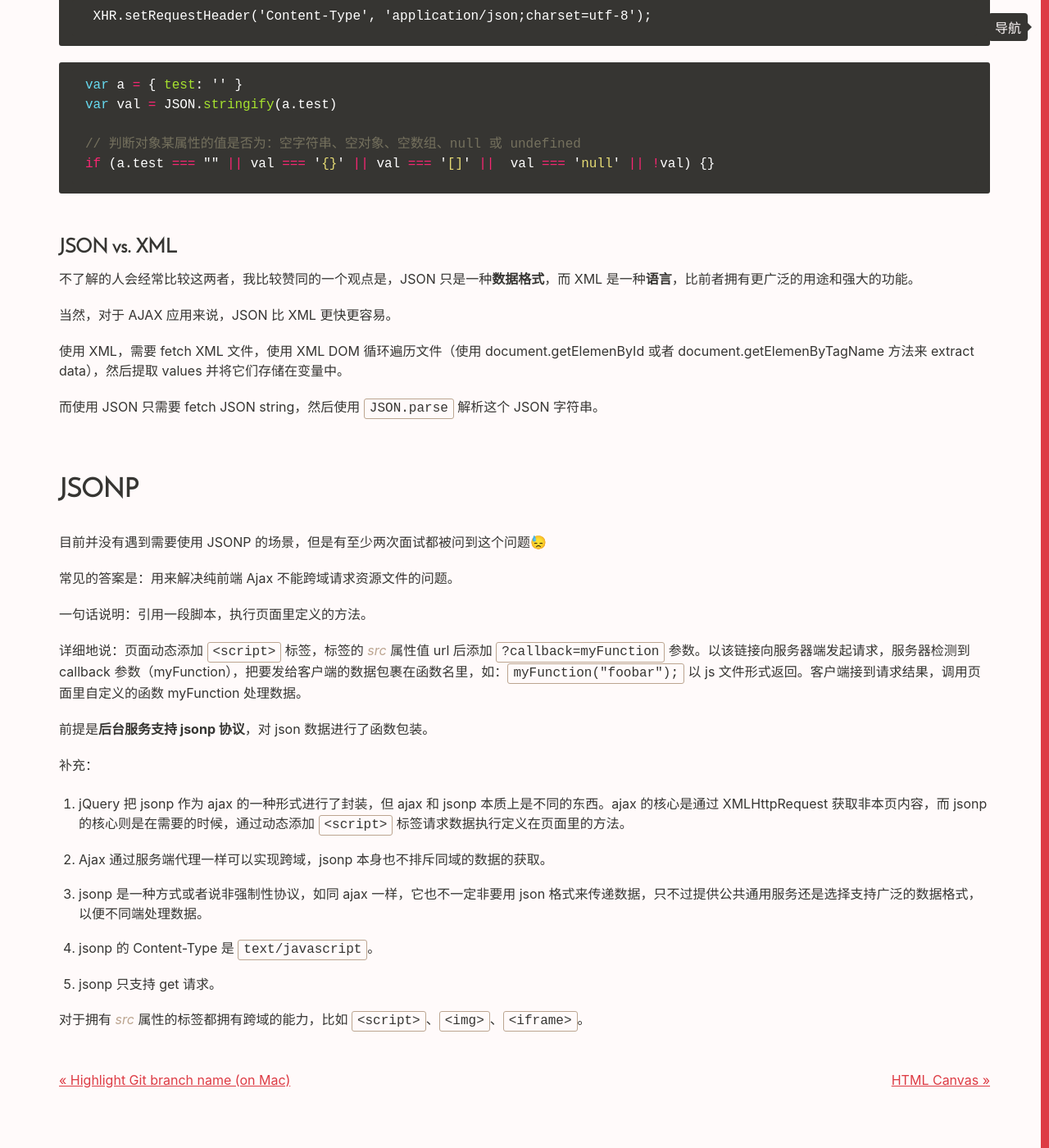
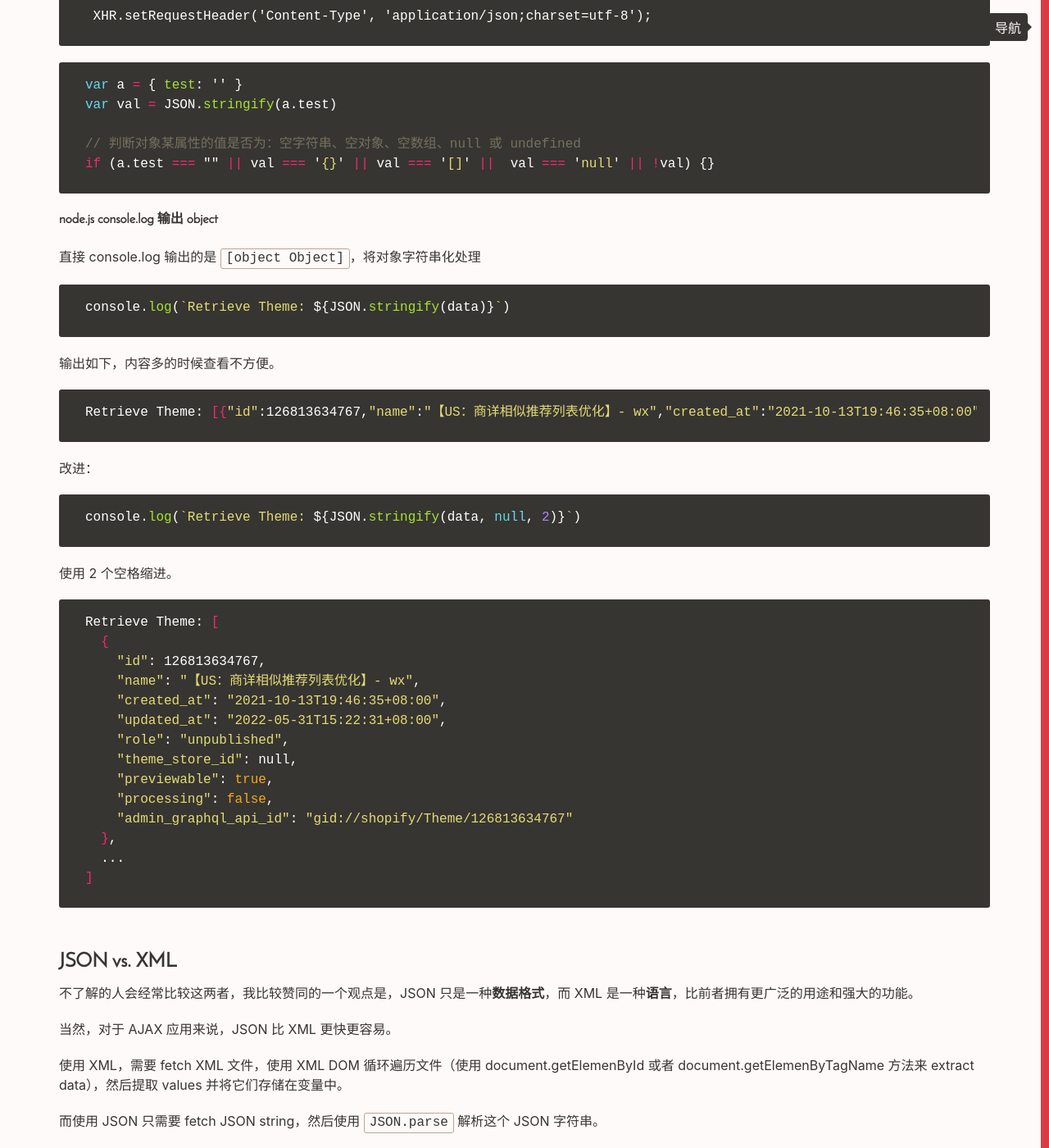
Before and after one commit to Vivi-wu/dive-into-web, a Jekyll site: the page built from _posts/2015-07-15-JavaScript-JSON.markdown, in a window 1280 px wide and 1400 px high, scrolled down 1574 px. Shown: the whole window at 82% size. Built offline with Jekyll 4.4.1, drawn with Linux system fonts in a browser that asks for light colours.

Commit message:
update blog for JSON.stringify indentation

````diff
--- a/_posts/2015-07-15-JavaScript-JSON.markdown
+++ b/_posts/2015-07-15-JavaScript-JSON.markdown
@@ -64,6 +64,44 @@ var val = JSON.stringify(a.test)
 // 判断对象某属性的值是否为：空字符串、空对象、空数组、null 或 undefined
 if (a.test === "" || val === '{}' || val === '[]' ||  val === 'null' || !val) {}
 ```
+
+#### node.js console.log 输出 object
+
+直接 console.log 输出的是 `[object Object]`，将对象字符串化处理
+
+```js
+console.log(`Retrieve Theme: ${JSON.stringify(data)}`)
+```
+输出如下，内容多的时候查看不方便。
+
+```shell
+Retrieve Theme: [{"id":126813634767,"name":"【US：商详相似推荐列表优化】- wx","created_at":"2021-10-13T19:46:35+08:00","updated_at":"2022-05-31T15:22:31+08:00","role":"unpublished","theme_store_id":null,"previewable":true,"processing":false,"admin_graphql_api_id":"gid://shopify/Theme/126813634767"},...}]
+```
+
+改进：
+
+```js
+console.log(`Retrieve Theme: ${JSON.stringify(data, null, 2)}`)
+```
+使用 2 个空格缩进。
+
+```shell
+Retrieve Theme: [
+  {
+    "id": 126813634767,
+    "name": "【US：商详相似推荐列表优化】- wx",
+    "created_at": "2021-10-13T19:46:35+08:00",
+    "updated_at": "2022-05-31T15:22:31+08:00",
+    "role": "unpublished",
+    "theme_store_id": null,
+    "previewable": true,
+    "processing": false,
+    "admin_graphql_api_id": "gid://shopify/Theme/126813634767"
+  },
+  ...
+]
+```
+
 ### JSON vs. XML
 
 不了解的人会经常比较这两者，我比较赞同的一个观点是，JSON 只是一种**数据格式**，而 XML 是一种**语言**，比前者拥有更广泛的用途和强大的功能。
````
